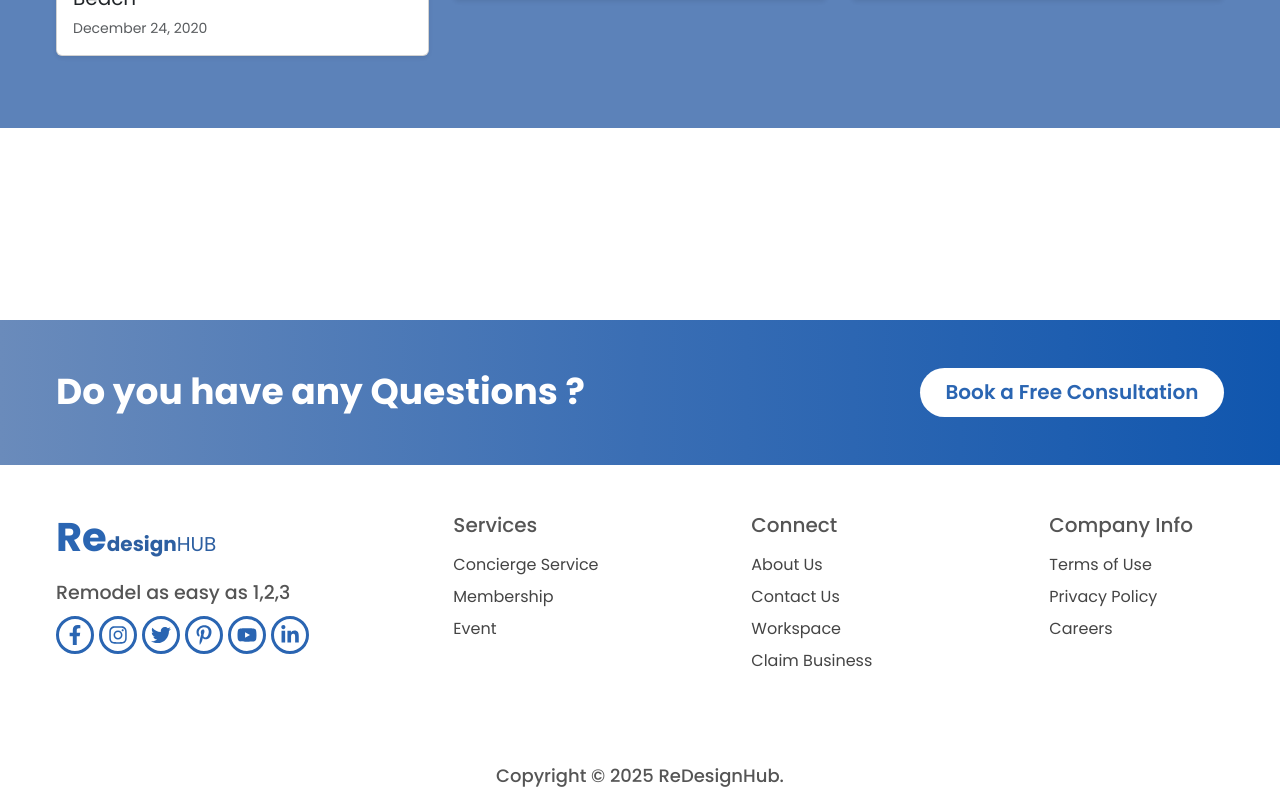
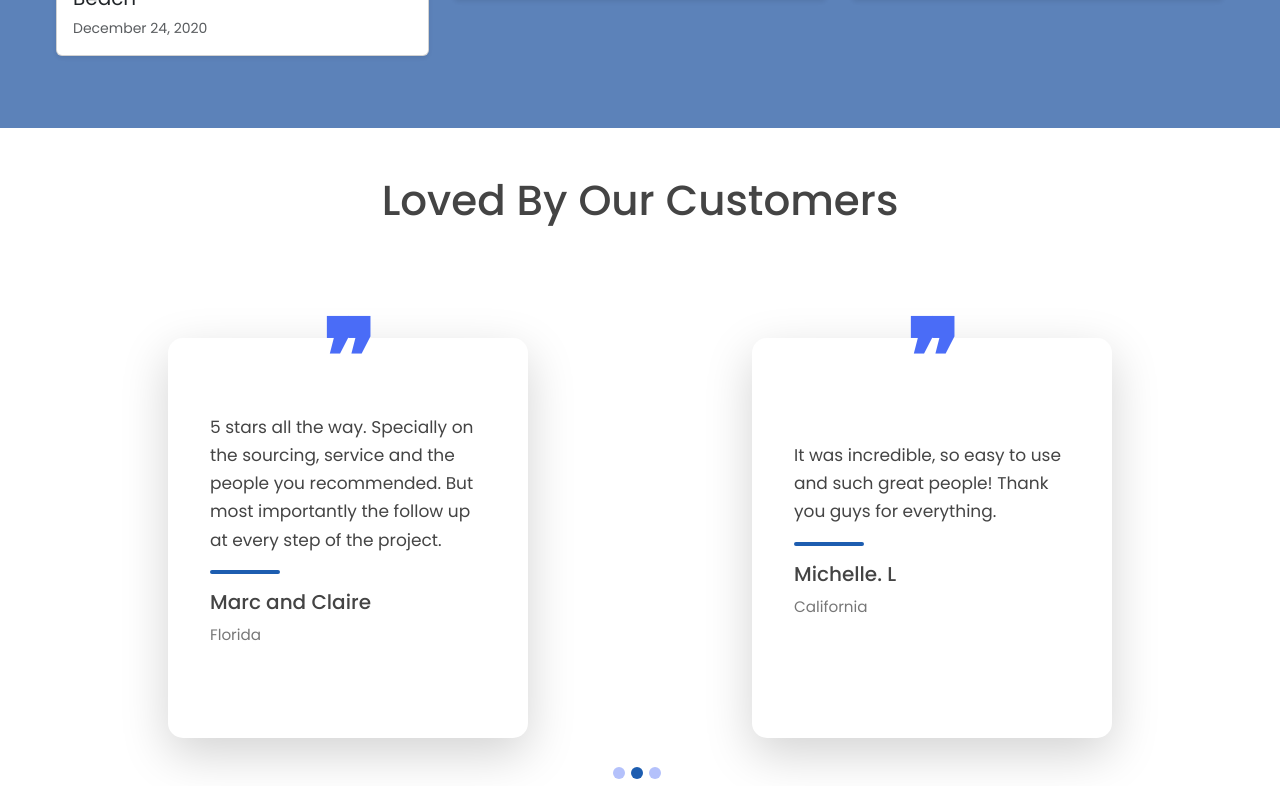
Before and after one commit to ProjectCodersh/rdh-directory-react, a React (Vite) app: page / in a window 1280 px wide. Shown: the part 4040-4840 px from the top of the page. Built offline with nearby package versions, Linux system fonts and the light colour scheme.

Commit message:
all done

```diff
--- a/package.json
+++ b/package.json
@@ -11,9 +11,9 @@
     "bootstrap-icons": "^1.13.1",
     "html-react-parser": "^5.2.6",
     "react": "^18.2.0",
-    "react-bootstrap": "^2.10.10",
     "react-dom": "^18.2.0",
     "react-icons": "^5.5.0",
+    "react-multi-carousel": "^2.8.6",
     "react-router-dom": "^6.23.1"
   },
   "devDependencies": {
--- /dev/null
+++ b/src/Components/Home/TestimonialCorousel.jsx
@@ -0,0 +1,73 @@
+import React from "react";
+import Carousel from "react-multi-carousel";
+import "react-multi-carousel/lib/styles.css";
+import "../../assets/dhruvin-css.css";
+
+const testimonials = [
+  {
+    text: "I love my new kitchen, it’s gorgeous! ReDesign Hub just made everything so simple. I was able to find the most responsive construction team I have dealt with.",
+    name: "Maria. P",
+    location: "Florida",
+  },
+  {
+    text: "5 stars all the way. Specially on the sourcing, service and the people you recommended. But most importantly the follow up at every step of the project.",
+    name: "Marc and Claire",
+    location: "Florida",
+  },
+  {
+    text: "It was incredible, so easy to use and such great people! Thank you guys for everything.",
+    name: "Michelle. L",
+    location: "California",
+  },
+];
+
+const responsive = {
+  desktop: {
+    breakpoint: { max: 3000, min: 1024 },
+    items: 3,
+    partialVisibilityGutter: 20, // optional: small spacing
+  },
+  tablet: {
+    breakpoint: { max: 1024, min: 768 },
+    items: 2,
+    partialVisibilityGutter: 15,
+  },
+  mobile: {
+    breakpoint: { max: 768, min: 0 },
+    items: 1,
+  },
+};
+
+const TestimonialCarousel = () => {
+  return (
+    <section className="py-5 TestimonialCorousel">
+      <div className="custom_container">
+        <div className="text-center mb-2">
+          <h2 className="section-title mb-5">Loved By Our Customers</h2>
+        </div>
+        <Carousel
+          responsive={responsive}
+          infinite
+          autoPlay
+          autoPlaySpeed={4000}
+          arrows={false}
+          showDots
+          itemClass="py-5 px-3" // small horizontal padding instead of 12px
+          className="testimonial-carousel"
+        >
+          {testimonials.map((t, i) => (
+            <div className="testimonial-card shadow-lg" key={i}>
+              <div className="quote-icon text-center">❞</div>
+              <p className="testimonial-text">{t.text}</p>
+              <hr className="divider" />
+              <h4 className="testimonial-name mb-2">{t.name}</h4>
+              <p className="testimonial-location">{t.location}</p>
+            </div>
+          ))}
+        </Carousel>
+      </div>
+    </section>
+  );
+};
+
+export default TestimonialCarousel;
--- a/src/Pages/HomePage.jsx
+++ b/src/Pages/HomePage.jsx
@@ -5,6 +5,7 @@ import HeroSection from "../Components/Home/HeroSection";
 import HowItWorks from "../Components/Home/HowItWorks";
 import HowItWorks_2 from "../Components/Home/HowItWorks_2";
 import NewArticles from "../Components/Home/NewArticles";
+import Testimonials from "../Components/Home/TestimonialCorousel";
 import WhyRVUnique from "../Components/Home/WhyRVUnique";
 
 export default function HomePage() {
@@ -17,7 +18,7 @@ export default function HomePage() {
       <FindPerfectStore />
       <HowItWorks_2 />
       <NewArticles />
-      <div className="py-5 my-5 " />
+      <Testimonials />
       <CTAsection />
     </>
   );
--- a/src/assets/aditya-css.css
+++ b/src/assets/aditya-css.css
@@ -474,3 +474,61 @@
     min-height: 120px;
   }
 }
+
+/* ======= NewArticles Section Css ======= */
+/* Tag styling */
+.tag {
+  font-size: 14px;
+  padding: 2px 6px;
+  border-radius: 3px;
+  border: 1px solid;
+}
+
+.tag-yellow {
+  color: #c9aa00;
+  border-color: #f5e663;
+  /* background-color: #fffbe6; */
+}
+
+.tag-green {
+  color: #4caf50;
+  border-color: #81c784;
+  /* background-color: #e8f5e9; */
+}
+
+.tag-red {
+  color: #e57373;
+  border-color: #ef9a9a;
+  /* background-color: #ffebee; */
+}
+
+/* Section title underline */
+.section-title {
+  position: relative;
+}
+
+.section-title::after {
+  content: "";
+  position: absolute;
+  left: 0%;
+  transform: translateX(0%);
+  bottom: -10px;
+  width: 60px;
+  height: 4px;
+  background-color: #ffffff;
+}
+
+/* Optional: Improve spacing consistency */
+.new-articles .card {
+  transition: box-shadow 0.3s ease;
+}
+
+.new-articles .card:hover {
+  box-shadow: 0 0 10px rgba(0, 0, 0, 0.15);
+}
+
+@media (max-width: 576px) {
+  .new-articles h5 {
+    font-size: 18px;
+  }
+}
--- a/src/assets/dhruvin-css.css
+++ b/src/assets/dhruvin-css.css
@@ -1,56 +1,68 @@
-/* Tag styling */
-.tag {
-  font-size: 14px;
-  padding: 2px 6px;
-  border-radius: 3px;
-  border: 1px solid;
+.testimonial-section {
+  text-align: center;
+  padding: 50px 20px;
 }
 
-.tag-yellow {
-  color: #c9aa00;
-  border-color: #f5e663;
-  /* background-color: #fffbe6; */
+/* Card styles */
+.testimonial-card {
+  border-radius: 15px;
+  padding: 42px;
+  margin: 2rem 0;
+  transition: all 0.3s ease;
+  position: relative;
+  height: 400px;
+  width: 100%; /* take available space */
+  max-width: 360px; /* optional: limit max size */
+  margin: auto;
+  display: flex;
+  flex-direction: column;
+  justify-content: center;
 }
 
-.tag-green {
-  color: #4caf50;
-  border-color: #81c784;
-  /* background-color: #e8f5e9; */
+.quote-icon {
+  font-size: 100px;
+  color: #4a6cf7;
+  font-weight: bold;
+  line-height: 0;
+  margin-bottom: 20px;
+  position: absolute;
+  top: 5%;
+  left: 50%;
+  transform: translateX(-50%);
 }
 
-.tag-red {
-  color: #e57373;
-  border-color: #ef9a9a;
-  /* background-color: #ffebee; */
+.testimonial-text {
+  font-size: 17px;
+  color: #444;
+  margin-bottom: 1rem;
 }
 
-/* Section title underline */
-.section-title {
-  position: relative;
+.divider {
+  width: 70px;
+  border: 2px solid #1d5db0;
+  border-radius: 100px;
+  opacity: 1;
+  margin: 0 0 16px;
 }
 
-.section-title::after {
-  content: "";
-  position: absolute;
-  left: 0%;
-  transform: translateX(0%);
-  bottom: -10px;
-  width: 60px;
-  height: 4px;
-  background-color: #ffffff;
+.testimonial-name {
+  font-weight: 500;
+  color: #444;
 }
 
-/* Optional: Improve spacing consistency */
-.new-articles .card {
-  transition: box-shadow 0.3s ease;
+.testimonial-location {
+  color: #777;
+  font-size: 0.95rem;
 }
 
-.new-articles .card:hover {
-  box-shadow: 0 0 10px rgba(0, 0, 0, 0.15);
+.carousel-item-padding {
+  padding: 0 5px;
 }
 
-@media (max-width: 576px) {
-  .new-articles h5 {
-    font-size: 18px;
-  }
+.react-multi-carousel-dot button {
+  border: none !important;
+  background: #b4c1fb !important;
 }
+.react-multi-carousel-dot--active button {
+  background: #1d5db0 !important;
+}
--- a/vite.config.js
+++ b/vite.config.js
@@ -1,6 +1,9 @@
-import { defineConfig } from 'vite';
-import react from '@vitejs/plugin-react';
+import { defineConfig } from "vite";
+import react from "@vitejs/plugin-react";
 
 export default defineConfig({
   plugins: [react()],
+  optimizeDeps: {
+    include: ["react-multi-carousel"],
+  },
 });
```
Also changed, not shown: 1 other file (tests, documents, lock files or other folders).
